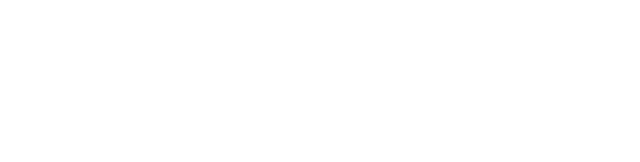
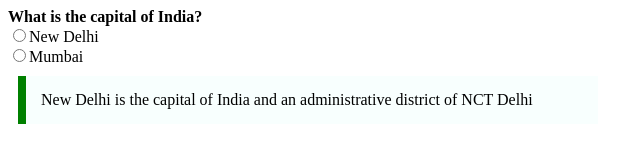
Before and after one commit to acciojob/trivia-Anju1812, a website: page main.html in a window 1280 px wide. Shown: the whole page, without its empty margins (0-640 px from the left). Drawn offline with Linux system fonts and the light colour scheme.

Commit message:
created a submission

```diff
--- a/main.html
+++ b/main.html
@@ -8,7 +8,14 @@
 
 <body>
 	<!-- the entire body must be written by student -->
-    <script type="text/javascript" src="./script.js">
+	<label for="question">What is the capital of India?</label>
+	<br>
+	<input type="radio" name="question" id="" value="">New Delhi
+    <br>
+	<input type="radio" name="question" id="" value="">Mumbai
+	<br>
+	<blockquote cite="https://en.wikipedia.org/wiki/New_Delhi"> New Delhi is the capital of India and an administrative district of NCT Delhi</blockquote>
+	<script type="text/javascript" src="./script.js">
 </script>
 
 </body>
--- a/styles.css
+++ b/styles.css
@@ -1,2 +1,13 @@
-
+body{
+	max-width:600px;
+}
+label{
+	font-weight:bold;
+}
+blockquote{
+	margin:10px;
+	padding:15px;
+	border-left:8px solid green;
+	background-color:#f8fffe;
+}
 /* Your CSS Code here. */
```
